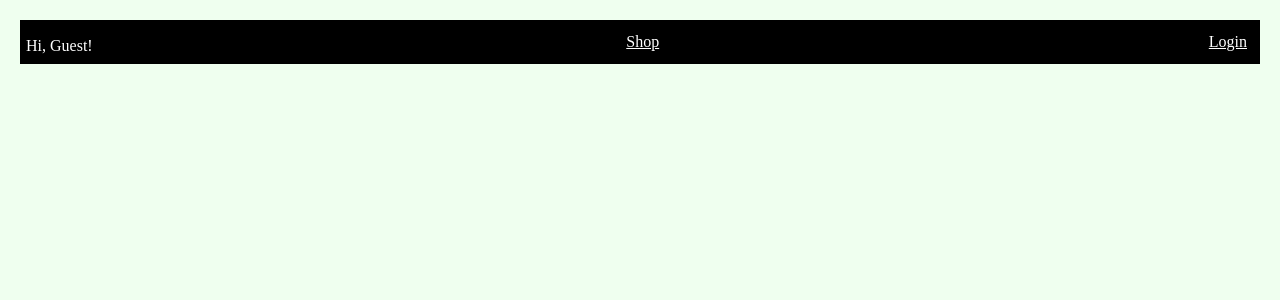
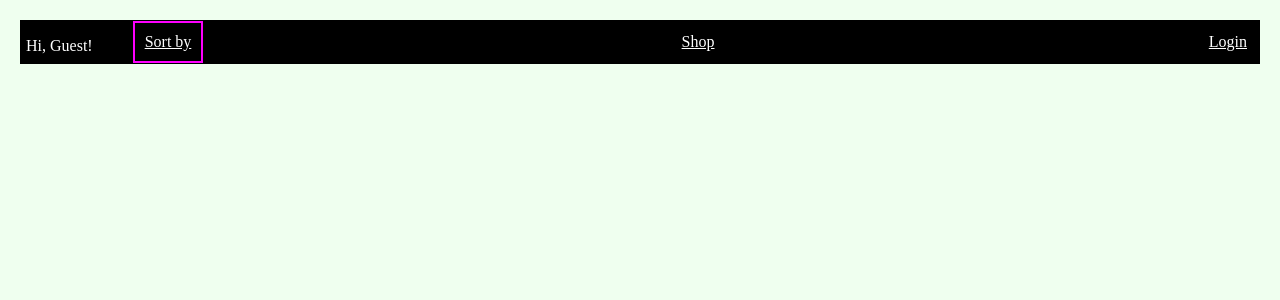
Before and after one commit to Revan0907/Cyberbox, a Flask app: page / in a window 1280 px wide. Shown: the top 300 px of the page. Run offline with Flask 2, Linux system fonts and the light colour scheme; data that the repository does not hold is empty.

Commit message:
Sorting pushes content down. Must fix

```diff
--- a/website/__init__.py
+++ b/website/__init__.py
@@ -1,4 +1,4 @@
-from flask import Flask, session
+from flask import Flask, session, request
 from flask_sqlalchemy import SQLAlchemy
 from flask_login import LoginManager
 
--- a/website/routes.py
+++ b/website/routes.py
@@ -2,17 +2,19 @@ from website.models import User, Anonymous, Items
 from flask import render_template, url_for, flash
 from website import app
 from website import db
-from flask import request, redirect, flash
+from flask import request, redirect, flash, request
 from website.forms import RegistrationForm, LoginForm
 from flask_login import login_user, logout_user, current_user, login_required
 
-@app.route("/")
-@app.route("/home")
+@app.route("/", methods=['GET','POST'])
+@app.route("/home", methods=['GET','POST'])
 def home():
     data = Items.query.all()
     if current_user.is_anonymous == True:
         current_user.firstname = 'Guest'
-    return render_template('home.html', data=data)
+    default = 'id'
+    sort_by = request.form.get('sort_by', default)
+    return render_template('home.html', data=data, default=sort_by)
 
 
 @app.route("/register", methods=['GET','POST'])
@@ -26,6 +28,7 @@ def register():
         user = User(username=form.username.data, firstname=form.firstname.data, lastname=form.lastname.data, email=form.email.data, password=form.password.data)
         db.session.add(user)
         db.session.commit()
+        flash('Account successfully created! Please login')
         return redirect(url_for('login'))
     return render_template('register.html', title='Register', form=form)
 
@@ -39,7 +42,6 @@ def login():
         user = User.query.filter_by(email=form.email.data).first()
         if user is not None and user.verify_password(form.password.data):
             login_user(user)
-            flash('Successfully logged in')
             return redirect(url_for('home'))
         else:
            error = 'Invalid credentials'
--- a/website/static/style.css
+++ b/website/static/style.css
@@ -5,6 +5,37 @@ background-color:#efffef;}
 
 h1 {font-family:times-new-roman,arial;
 margin-top:40px;}
+
+#content {margin-left: 90px;
+}
+
+.dropdown {
+  display:absolute;
+  text-decoration: underline;
+  border:2px solid magenta;
+  background-color:black;
+  color:white;
+  padding: 10px;
+  float: left;
+  margin-left: 40px;
+  cursor: pointer;
+  overflow: hidden;
+}
+
+.dropdown-content button {
+  display: none;
+  background-color: black;
+  min-width: 160px;
+  box-shadow: 0px 8px 16px 0px rgba(0,0,0,0.2);
+  z-index: 1;
+  color: white;
+}
+
+.dropdown:hover .dropdown-content button{
+  display: block;
+}
+
+.dropdown-content:hover {background-color:grey;}
 
 .formname {text-align: center;
 border: 10px;
@@ -38,7 +69,7 @@ padding: 140px;
 border-width: 2px;
 border-style: ridge;
 display: inline-block;
-margin-left: 32%;
+margin-left: 30%;
 margin-right: 10%;
 text-align: left;
 background-image: url(https://cdn.hipwallpaper.com/i/62/26/HKoPzd.jpg);
@@ -84,7 +115,7 @@ padding: 140px;
 border-width: 2px;
 border-style: ridge;
 display: inline-block;
-margin-left: 31%;
+margin-left: 29%;
 margin-right: 10%;
 text-align: left;
 background-image: url(https://st2.depositphotos.com/8197886/10987/v/600/depositphotos_109876190-stock-illustration-abstract-geometric-polygon.jpg);
--- a/website/templates/home.html
+++ b/website/templates/home.html
@@ -1,6 +1,7 @@
 {%extends "layout.html" %}
 {%block content%}
-  {% for item in data %}
+  {% set sort_on = request.args.sort_on|default(default) %}
+  {% for item in data|sort(attribute=sort_on) %}
     <div class="card">
       {% if item.id % 3 == 1 %}
       <div class="st-box">
@@ -27,6 +28,5 @@
       </div>
       {% endif %}
     </div>
-
   {% endfor %}
 {%endblock content%}
--- a/website/templates/layout.html
+++ b/website/templates/layout.html
@@ -14,6 +14,17 @@
       <a id="loginlink" href="{{url_for('logout')}}">Logout</a>
     {% else %}
       <a id="loginlink" href="{{url_for('login')}}">Login</a>
+    {% endif %}
+    {% if request.path =="/home" or request.path == "/" %}
+    <div class="dropdown">
+      <span>Sort by</span>
+      <div class="dropdown-content">
+        <form method="post" action="/home">
+        <button id="pricesort" class="dropdown-content" type="sumbit" name="sort_by" value="price">Price</button>
+        <button id="namesort" class="dropdown-content" type="sumbit" name="sort_by" value="name">Alphabetical</button>
+        </form>
+      </div>
+    </div>
     {% endif %}
     </div>
 
```
